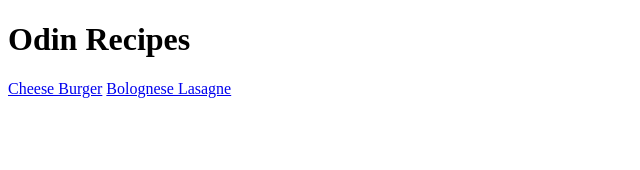
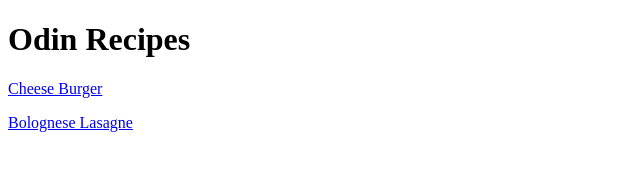
Before and after one commit to ThaboKenosi1/Odin-Recipes, a plain HTML site: page index.html in a window 1280 px wide. Shown: the whole page, without its empty margins (0-640 px from the left). Drawn offline with Linux system fonts and the light colour scheme.

Commit message:
Update index.html

```diff
--- a/index.html
+++ b/index.html
@@ -12,8 +12,8 @@
 <h1>
     Odin Recipes
 </h1>
-<a href ="Recipes/Cheese burger.html">Cheese Burger</a>
-<a href ="Recipes/Lasagne.html">Bolognese Lasagne</a>
+<p><a href ="Recipes/Cheese burger.html">Cheese Burger</a></p>
+<p><a href ="Recipes/Lasagne.html">Bolognese Lasagne</a></p>
 </body>
 
 
```
